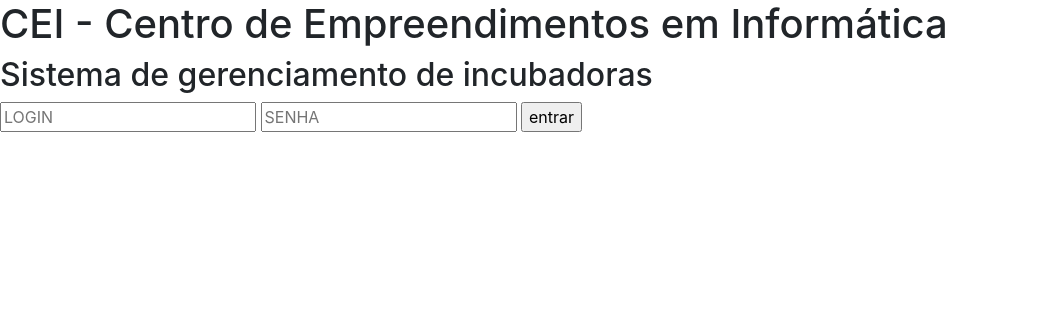
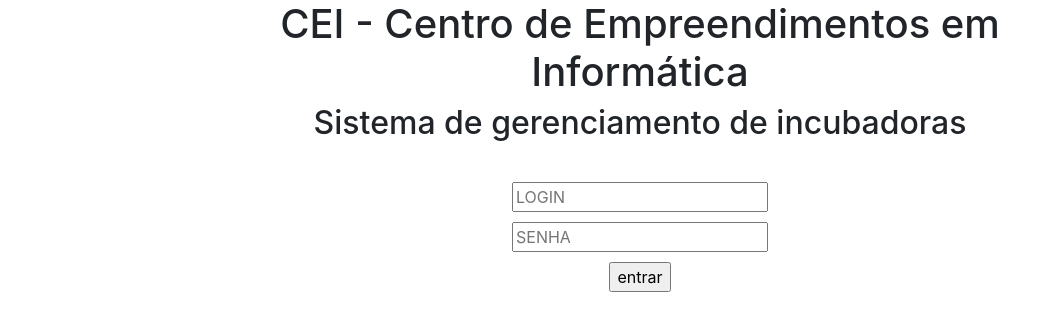
Before and after one commit to cognitivabrasil/sgi, a CodeIgniter app: page /database/ in a window 1280 px wide. Shown: the top 331 px of the page, without its empty margins (0-1060 px from the left). Run offline with CodeIgniter, Linux system fonts and the light colour scheme; data that the repository does not hold is empty; some libraries are stand-ins or nearby versions.

Commit message:
layout do login

```diff
--- a/application/controllers/Login.php
+++ b/application/controllers/Login.php
@@ -12,8 +12,8 @@ class Login extends CI_Controller {
 
         // VALIDATION RULES
         $this->load->library('form_validation');
-        $this->form_validation->set_rules('username', 'Login', 'required');
-        $this->form_validation->set_rules('senha', 'Senha', 'required');
+        $this->form_validation->set_rules('username', 'Login', 'required','O campo de login é obrigatório!');
+        $this->form_validation->set_rules('senha', 'Senha', 'required', 'O campo de senha é obrigatório!');
         $this->form_validation->set_error_delimiters('<p class="error">', '</p>');
 
 
--- a/application/views/header.php
+++ b/application/views/header.php
@@ -9,6 +9,9 @@
         <!-- Latest compiled and minified CSS -->
         <link rel="stylesheet" href="<?php echo base_url('includes/bootstrap/css/bootstrap.min.css') ?>">
 
+        <!-- Particular CSS -->
+        <link rel="stylesheet" href="<?php echo base_url('includes/css/main.css') ?>">
+
         <!-- Latest compiled and minified JavaScript -->
         <script src="<?php echo base_url('includes/bootstrap/js/bootstrap.min.js') ?>"></script>
 
--- a/application/views/login_view.php
+++ b/application/views/login_view.php
@@ -1,13 +1,17 @@
-<h1>CEI - Centro de Empreendimentos em Informática</h1>
-<h2>Sistema de gerenciamento de incubadoras</h2>
 <div id="form_login">
+    <h1>CEI - Centro de Empreendimentos em Informática</h1>
+    <h2>Sistema de gerenciamento de incubadoras</h2>
     <?php echo validation_errors(); ?>
     <?php
     echo form_open();
 
     echo form_input(array('name'=>'username','placeholder'=>'LOGIN'));
 
+    echo '<br>';
+
     echo form_password(array('name'=>'senha','placeholder'=>'SENHA'));
+
+    echo '<br>';
 
     echo form_submit('submit', 'entrar');
     ?>
--- /dev/null
+++ b/includes/css/main.css
@@ -0,0 +1,12 @@
+/*css particular*/
+#form_login{
+  width: 830px;
+  margin: 0 auto;
+  text-align: center;
+}
+#form_login h2{
+  margin-bottom: 40px;
+}
+#form_login input{
+  margin-bottom: 10px;
+}
```
